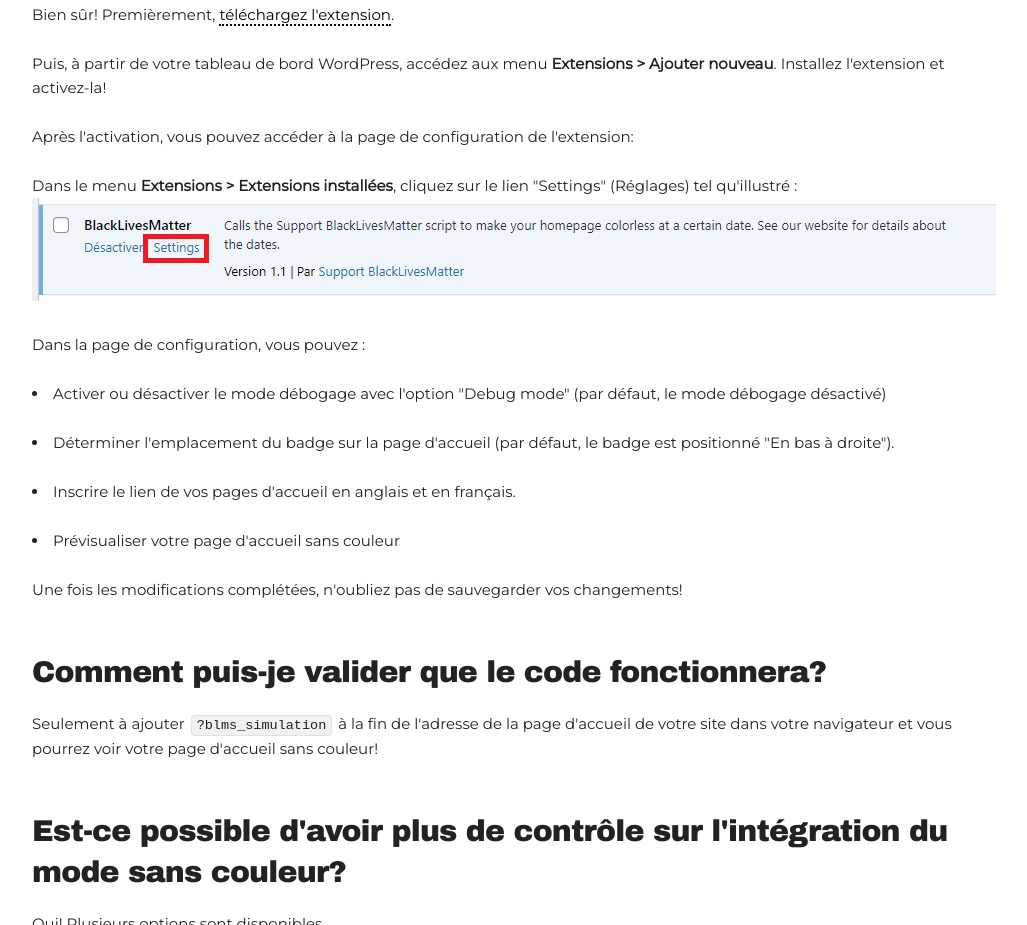
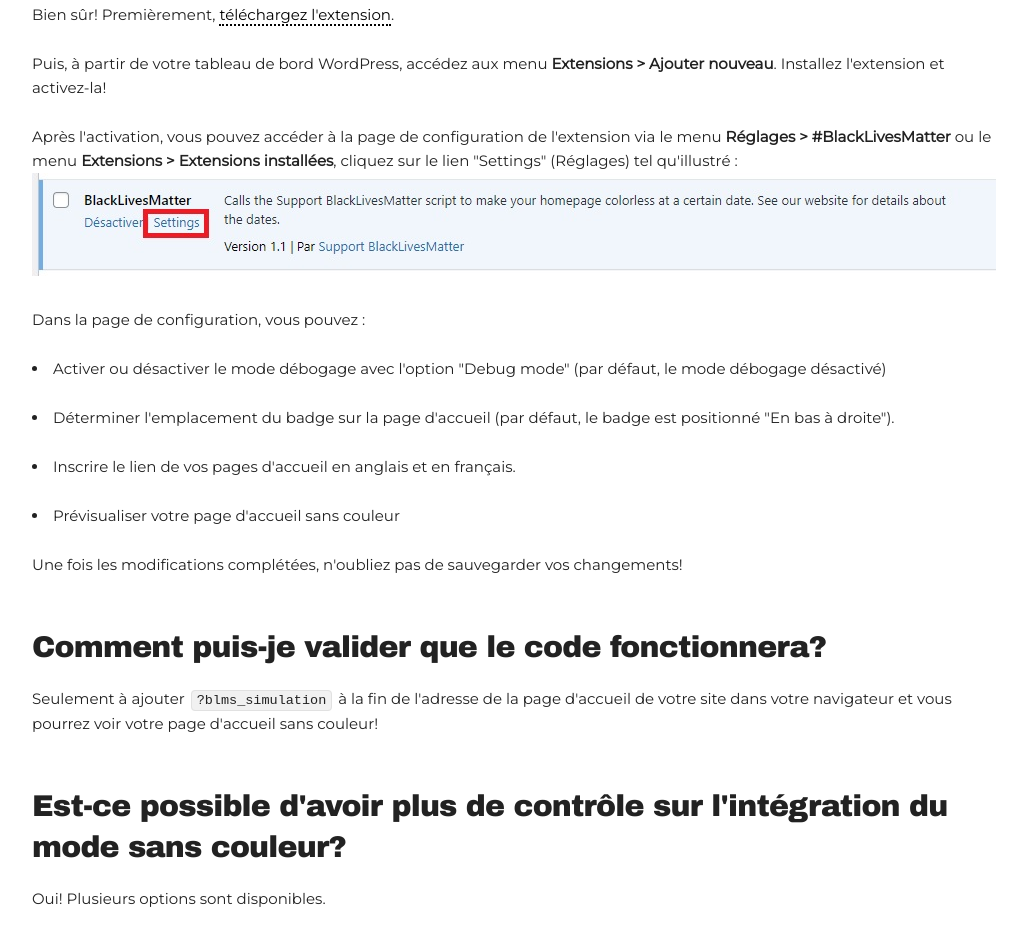
Before and after one commit to SatelliteWP/blacklivesmatter.support, a plain HTML site: page fr/index.html in a window 1280 px wide. Shown: the part 3978-4903 px from the top of the page, without its empty margins (128-1155 px from the left). Drawn offline with Linux system fonts and the light colour scheme.

Commit message:
Adjust FR text (again)

```diff
--- a/fr/index.html
+++ b/fr/index.html
@@ -156,8 +156,7 @@ Paix.
 			<h4>Avez-vous une extension pour WordPress?</h4>
 			<p>Bien sûr! Premièrement, <a href="https://fr-ca.wordpress.org/plugins/blms/" title="Extension WordPress de soutien à #BlackLivesMatter">téléchargez l'extension</a>.</p>
 			<p>Puis, à partir de votre tableau de bord WordPress, accédez aux menu <strong>Extensions &gt; Ajouter nouveau</strong>. Installez l'extension et activez-la!</p>
-			<p>Après l'activation, vous pouvez accéder à la page de configuration de l'extension:</p>
-			<p>Dans le menu <strong>Extensions &gt; Extensions installées</strong>, cliquez sur le lien "Settings" (Réglages) tel qu'illustré :<br/>
+			<p>Après l'activation, vous pouvez accéder à la page de configuration de l'extension via le menu <strong>Réglages &gt; #BlackLivesMatter</strong> ou le menu <strong>Extensions &gt; Extensions installées</strong>, cliquez sur le lien "Settings" (Réglages) tel qu'illustré :<br/>
 				<img src="../images/settingspagelink-1.jpg"/>
 			</p>
 			<p>Dans la page de configuration, vous pouvez :
```
